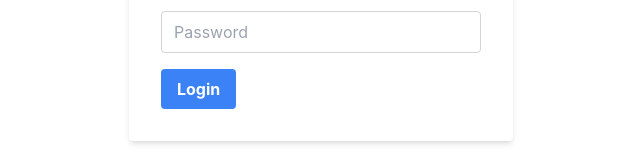
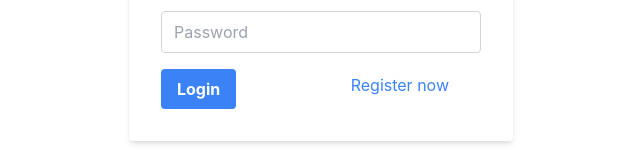
Before and after one commit to Manik2607/sports-store, a React (Create React App) app: page /login in a window 1280 px wide. Shown: the part 413-572 px from the top of the page, without its empty margins (319-959 px from the left). Built offline with nearby package versions, Linux system fonts and the light colour scheme.

Commit message:
added logou functionality

```diff
--- a/src/pages/login.jsx
+++ b/src/pages/login.jsx
@@ -54,12 +54,17 @@ const Login = () => {
                         className="w-full border border-gray-300 rounded px-3 py-2"
                     />
                 </div>
+                <div className='flex'>
                     <button
                         type="submit"
                         className="bg-blue-500 hover:bg-blue-700 text-white font-bold py-2 px-4 rounded"
                     >
                         Login
                     </button>
+                    <div className="flex-grow">
+                    </div>
+                        <a className='px-8 py-1 text-blue-500' href="/register">Register now</a>
+                </div>
             </form>
             </div>
         </div>
--- a/src/pages/register.jsx
+++ b/src/pages/register.jsx
@@ -1,5 +1,5 @@
 import { createUserWithEmailAndPassword } from 'firebase/auth';
-import React, { useState } from 'react';
+import React, { useEffect, useState } from 'react';
 import { auth,db } from '../firebase/firebase';
 import {setDoc, doc} from 'firebase/firestore';
 const Register = () => {
@@ -20,12 +20,22 @@ const Register = () => {
                         email: user.email
                     });
                 }
-                alert(name+'has been registered successfully!!!');
+                window.location.href = '/';
             }
         }catch(error){
             alert('registered Failed!!!\n'+error.message);
         }
     };
+
+    useEffect(() => {
+        const unsubscribe = auth.onAuthStateChanged((user) => {
+            if (user) {
+                console.log(user);
+            }
+        });
+        return unsubscribe;
+
+    },[]);
 
     return (
         <div className="flex justify-center items-center h-screen">
```
Also changed, not shown: src/pages/main.jsx (added). Lines whose indentation alone changed are shown as unchanged.
